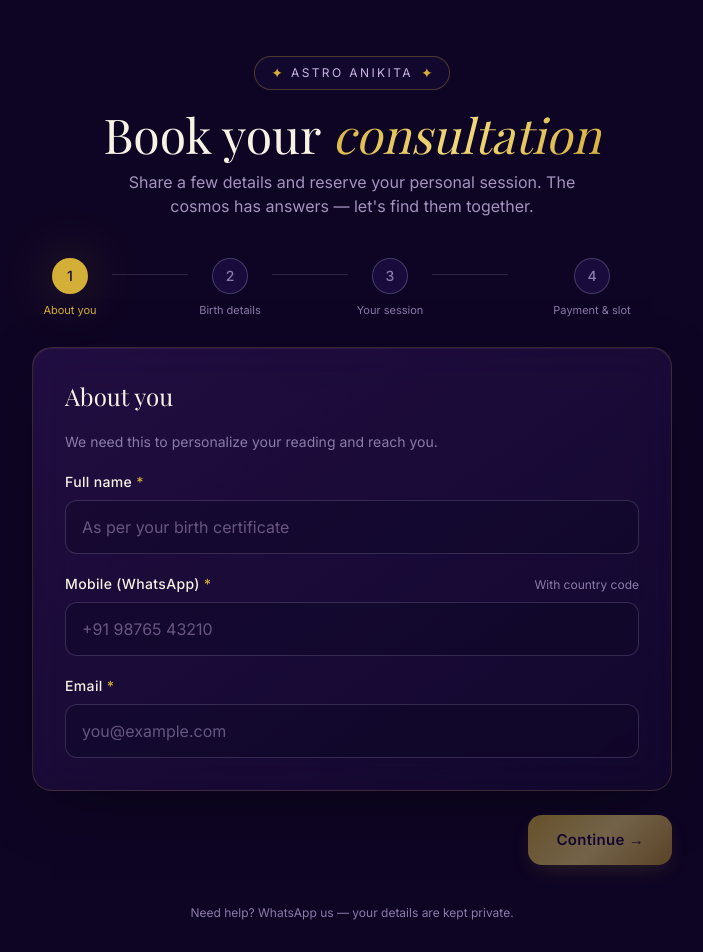
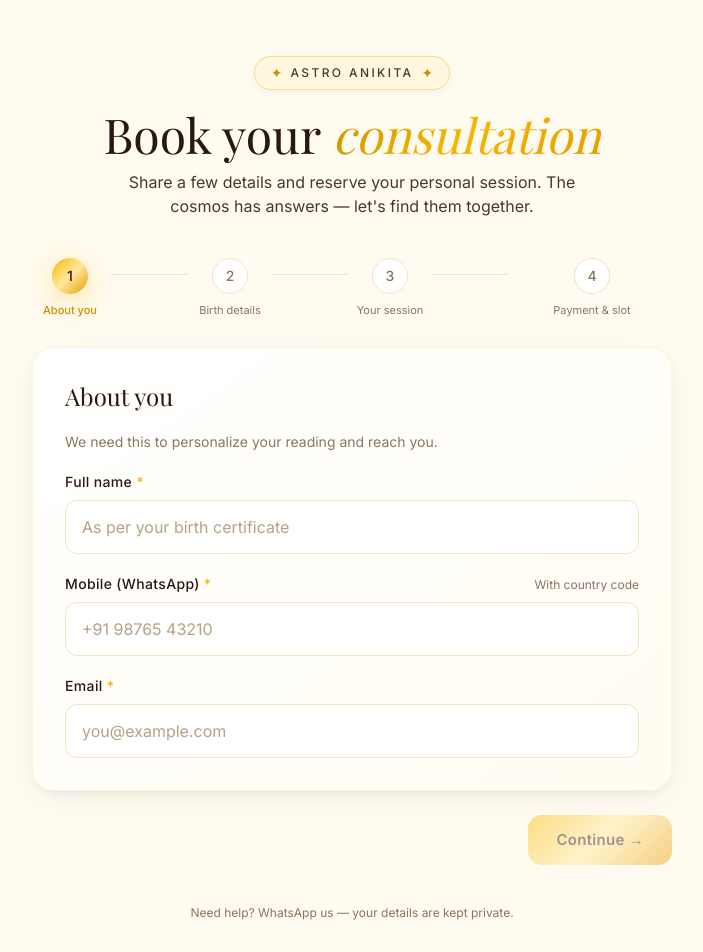
Before and after one commit to rohangupta16011-stack/astrobookingportal, a Next.js app: page / in a window 1280 px wide. Shown: the top 952 px of the page, without its empty margins (288-991 px from the left). Built offline with nearby package versions, Linux system fonts and the light colour scheme; a web font is replaced by a local one.

Commit message:
Repalette to warm yellow + white (sunlit theme)

```diff
--- a/app/globals.css
+++ b/app/globals.css
@@ -4,138 +4,122 @@
 
 html,
 body {
-  background-color: #0E0524;
-  color: #F8F2E4;
+  background-color: #FFFBF0;
+  color: #2B1810;
   -webkit-font-smoothing: antialiased;
   -moz-osx-font-smoothing: grayscale;
 }
 
-/* Animated starfield background */
-.starfield {
+/* Sunlit ambient background */
+.sunfield {
   position: fixed;
   inset: 0;
   z-index: -1;
   overflow: hidden;
   background:
-    radial-gradient(ellipse at top, rgba(91,42,153,0.4) 0%, transparent 60%),
-    radial-gradient(ellipse at bottom, rgba(61,26,120,0.3) 0%, transparent 50%),
-    linear-gradient(180deg, #0E0524 0%, #1A0B3D 50%, #0E0524 100%);
+    radial-gradient(ellipse 800px 600px at 50% -10%, rgba(255,232,155,0.6) 0%, transparent 60%),
+    radial-gradient(ellipse 600px 400px at 100% 100%, rgba(245,183,0,0.12) 0%, transparent 60%),
+    radial-gradient(ellipse 500px 400px at 0% 80%, rgba(255,245,214,0.5) 0%, transparent 70%),
+    #FFFBF0;
 }
 
-.starfield::before,
-.starfield::after {
-  content: "";
+/* Soft floating sun blobs */
+.orb {
   position: absolute;
-  inset: 0;
-  background-image:
-    radial-gradient(1px 1px at 20% 30%, #fff, transparent),
-    radial-gradient(1px 1px at 60% 70%, #fff, transparent),
-    radial-gradient(1.5px 1.5px at 50% 50%, rgba(255,255,255,0.7), transparent),
-    radial-gradient(1px 1px at 80% 10%, #fff, transparent),
-    radial-gradient(1px 1px at 90% 60%, rgba(255,255,255,0.8), transparent),
-    radial-gradient(1px 1px at 33% 80%, #fff, transparent),
-    radial-gradient(1.5px 1.5px at 15% 65%, rgba(255,255,255,0.6), transparent),
-    radial-gradient(1px 1px at 70% 25%, #fff, transparent),
-    radial-gradient(1px 1px at 45% 15%, rgba(255,255,255,0.7), transparent),
-    radial-gradient(1px 1px at 5% 45%, #fff, transparent);
-  background-size: 100% 100%;
-  background-repeat: no-repeat;
-  animation: twinkle 4s ease-in-out infinite;
+  border-radius: 50%;
+  filter: blur(70px);
+  opacity: 0.5;
+  pointer-events: none;
+  z-index: -1;
 }
 
-.starfield::after {
-  background-image:
-    radial-gradient(1px 1px at 25% 55%, rgba(212,175,55,0.5), transparent),
-    radial-gradient(1px 1px at 75% 35%, rgba(212,175,55,0.4), transparent),
-    radial-gradient(1.5px 1.5px at 40% 90%, rgba(255,255,255,0.5), transparent),
-    radial-gradient(1px 1px at 95% 85%, rgba(212,175,55,0.6), transparent);
-  background-size: 100% 100%;
-  background-repeat: no-repeat;
-  animation: twinkle 6s ease-in-out infinite reverse;
+/* Card */
+.card {
+  background: linear-gradient(145deg, #FFFFFF 0%, #FFFCF1 100%);
+  border: 1px solid #F5B70022;
+  border-radius: 22px;
+  box-shadow: 0 8px 30px -10px rgba(43,24,16,0.12), 0 2px 6px -2px rgba(43,24,16,0.06);
 }
 
-/* Glass card */
-.glass {
-  background: linear-gradient(145deg, rgba(91,42,153,0.25) 0%, rgba(26,11,61,0.35) 100%);
-  backdrop-filter: blur(20px);
-  -webkit-backdrop-filter: blur(20px);
-  border: 1px solid rgba(212,175,55,0.18);
-  border-radius: 20px;
-}
-
-/* Gold gradient text */
-.text-gold-grad {
-  background: linear-gradient(135deg, #D4AF37 0%, #F0D77A 50%, #D4AF37 100%);
+/* Sun gradient text */
+.text-sun-grad {
+  background: linear-gradient(135deg, #C99000 0%, #F5B700 50%, #E89B00 100%);
   -webkit-background-clip: text;
   background-clip: text;
   -webkit-text-fill-color: transparent;
   color: transparent;
 }
 
-/* Premium input baseline */
+/* Inputs */
 .input {
   width: 100%;
-  background: rgba(14,5,36,0.4);
-  border: 1px solid rgba(201,182,228,0.2);
+  background: #FFFFFF;
+  border: 1.5px solid #F0E4C4;
   border-radius: 12px;
   padding: 14px 16px;
   font-size: 16px;
-  color: #F8F2E4;
+  color: #2B1810;
   transition: all 0.2s ease;
 }
 
 .input::placeholder {
-  color: rgba(201,182,228,0.45);
+  color: #B5A285;
 }
 
 .input:focus {
   outline: none;
-  border-color: rgba(212,175,55,0.6);
-  background: rgba(14,5,36,0.6);
-  box-shadow: 0 0 0 3px rgba(212,175,55,0.1);
+  border-color: #F5B700;
+  box-shadow: 0 0 0 4px rgba(245,183,0,0.15);
 }
 
 .input:invalid:not(:placeholder-shown) {
-  border-color: rgba(255,107,138,0.5);
+  border-color: #E89B00;
 }
 
-/* Datepicker icon white-ish on dark */
 input[type="date"]::-webkit-calendar-picker-indicator,
 input[type="time"]::-webkit-calendar-picker-indicator {
-  filter: invert(0.8) sepia(0.5) saturate(3) hue-rotate(15deg);
+  filter: invert(0.4) sepia(1) saturate(5) hue-rotate(15deg);
   cursor: pointer;
+  opacity: 0.7;
 }
 
-/* Radio chip */
+input[type="date"]::-webkit-calendar-picker-indicator:hover,
+input[type="time"]::-webkit-calendar-picker-indicator:hover {
+  opacity: 1;
+}
+
+/* Chip selector */
 .chip {
   display: flex;
   align-items: center;
   gap: 12px;
   padding: 14px 18px;
   border-radius: 14px;
-  border: 1px solid rgba(201,182,228,0.18);
-  background: rgba(14,5,36,0.35);
+  border: 1.5px solid #F0E4C4;
+  background: #FFFFFF;
   cursor: pointer;
   transition: all 0.2s ease;
   user-select: none;
 }
 
 .chip:hover {
-  border-color: rgba(212,175,55,0.4);
-  background: rgba(91,42,153,0.25);
+  border-color: #F5B700;
+  background: #FFFCF1;
+  transform: translateY(-1px);
+  box-shadow: 0 4px 12px rgba(245,183,0,0.12);
 }
 
 .chip-active {
-  border-color: rgba(212,175,55,0.8);
-  background: linear-gradient(135deg, rgba(212,175,55,0.18) 0%, rgba(91,42,153,0.3) 100%);
-  box-shadow: 0 0 30px rgba(212,175,55,0.15);
+  border-color: #F5B700;
+  background: linear-gradient(135deg, #FFF8DC 0%, #FFFCF1 100%);
+  box-shadow: 0 4px 16px rgba(245,183,0,0.2);
 }
 
 .chip-radio-dot {
   width: 18px;
   height: 18px;
   border-radius: 50%;
-  border: 2px solid rgba(201,182,228,0.5);
+  border: 2px solid #D4C5A0;
   display: flex;
   align-items: center;
   justify-content: center;
@@ -144,7 +128,7 @@ input[type="time"]::-webkit-calendar-picker-indicator {
 }
 
 .chip-active .chip-radio-dot {
-  border-color: #D4AF37;
+  border-color: #F5B700;
 }
 
 .chip-radio-dot::after {
@@ -152,7 +136,7 @@ input[type="time"]::-webkit-calendar-picker-indicator {
   width: 8px;
   height: 8px;
   border-radius: 50%;
-  background: #D4AF37;
+  background: #F5B700;
   transform: scale(0);
   transition: transform 0.2s ease;
 }
@@ -161,10 +145,10 @@ input[type="time"]::-webkit-calendar-picker-indicator {
   transform: scale(1);
 }
 
-/* Gold button */
-.btn-gold {
-  background: linear-gradient(135deg, #D4AF37 0%, #F0D77A 50%, #B8902C 100%);
-  color: #1A0B3D;
+/* Sun button */
+.btn-sun {
+  background: linear-gradient(135deg, #F5B700 0%, #FFE89B 50%, #E89B00 100%);
+  color: #2B1810;
   font-weight: 600;
   padding: 14px 28px;
   border-radius: 14px;
@@ -173,27 +157,28 @@ input[type="time"]::-webkit-calendar-picker-indicator {
   transition: all 0.2s ease;
   font-size: 15px;
   letter-spacing: 0.3px;
-  box-shadow: 0 8px 24px -8px rgba(212,175,55,0.5);
+  box-shadow: 0 8px 24px -8px rgba(245,183,0,0.55);
 }
 
-.btn-gold:hover:not(:disabled) {
+.btn-sun:hover:not(:disabled) {
   transform: translateY(-1px);
-  box-shadow: 0 12px 28px -8px rgba(212,175,55,0.6);
+  box-shadow: 0 12px 28px -8px rgba(245,183,0,0.7);
 }
 
-.btn-gold:active:not(:disabled) {
+.btn-sun:active:not(:disabled) {
   transform: translateY(0);
 }
 
-.btn-gold:disabled {
+.btn-sun:disabled {
   opacity: 0.45;
   cursor: not-allowed;
+  box-shadow: none;
 }
 
 .btn-ghost {
   background: transparent;
-  color: #C9B6E4;
-  border: 1px solid rgba(201,182,228,0.25);
+  color: #4A3829;
+  border: 1.5px solid #F0E4C4;
   padding: 14px 24px;
   border-radius: 14px;
   cursor: pointer;
@@ -202,8 +187,9 @@ input[type="time"]::-webkit-calendar-picker-indicator {
 }
 
 .btn-ghost:hover {
-  border-color: rgba(212,175,55,0.5);
-  color: #F8F2E4;
+  border-color: #F5B700;
+  background: #FFFCF1;
+  color: #2B1810;
 }
 
 /* Step transition */
@@ -215,13 +201,3 @@ input[type="time"]::-webkit-calendar-picker-indicator {
   from { opacity: 0; transform: translateY(12px); }
   to { opacity: 1; transform: translateY(0); }
 }
-
-/* Soft floating shapes */
-.orb {
-  position: absolute;
-  border-radius: 50%;
-  filter: blur(80px);
-  opacity: 0.35;
-  pointer-events: none;
-  z-index: -1;
-}
--- a/app/layout.tsx
+++ b/app/layout.tsx
@@ -23,9 +23,9 @@ export default function RootLayout({ children }: { children: React.ReactNode })
   return (
     <html lang="en" className={`${serif.variable} ${sans.variable}`}>
       <body className="font-sans antialiased relative">
-        <div className="starfield" />
-        <div className="orb" style={{ width: 500, height: 500, background: "#5B2A99", top: -120, left: -120 }} />
-        <div className="orb" style={{ width: 420, height: 420, background: "#D4AF37", bottom: -100, right: -120 }} />
+        <div className="sunfield" />
+        <div className="orb animate-pulseSoft" style={{ width: 480, height: 480, background: "#FFE89B", top: -160, left: -120 }} />
+        <div className="orb animate-pulseSoft" style={{ width: 420, height: 420, background: "#F5B700", bottom: -120, right: -120 }} />
         {children}
       </body>
     </html>
--- a/app/page.tsx
+++ b/app/page.tsx
@@ -172,15 +172,15 @@ export default function Page() {
   return (
     <main className="min-h-screen px-4 py-8 sm:py-14 max-w-2xl mx-auto">
       <header className="text-center mb-10">
-        <div className="inline-flex items-center gap-2 px-4 py-1.5 rounded-full border border-gold/30 bg-cosmos/40 mb-5">
-          <span className="text-gold text-sm">✦</span>
-          <span className="text-xs tracking-[0.2em] uppercase text-lavender">Astro Anikita</span>
-          <span className="text-gold text-sm">✦</span>
+        <div className="inline-flex items-center gap-2 px-4 py-1.5 rounded-full border border-sun/40 bg-cream/60 backdrop-blur-sm mb-5 shadow-soft">
+          <span className="text-sunDeep text-sm">✦</span>
+          <span className="text-xs tracking-[0.2em] uppercase text-inkSoft font-medium">Astro Anikita</span>
+          <span className="text-sunDeep text-sm">✦</span>
         </div>
-        <h1 className="font-serif text-4xl sm:text-5xl text-cream leading-tight">
-          Book your <span className="text-gold-grad italic">consultation</span>
+        <h1 className="font-serif text-4xl sm:text-5xl text-ink leading-tight">
+          Book your <span className="text-sun-grad italic">consultation</span>
         </h1>
-        <p className="mt-3 text-lavender/80 text-sm sm:text-base max-w-md mx-auto">
+        <p className="mt-3 text-inkSoft text-sm sm:text-base max-w-md mx-auto">
           Share a few details and reserve your personal session. The cosmos has answers — let's find them together.
         </p>
       </header>
@@ -197,7 +197,7 @@ export default function Page() {
       </GlassCard>
 
       {error && (
-        <div className="glass border-danger/40 px-4 py-3 mb-3 text-sm text-danger">
+        <div className="card border-danger/40 px-4 py-3 mb-3 text-sm text-danger">
           {error}
         </div>
       )}
@@ -226,7 +226,7 @@ function StepAbout({
 }) {
   return (
     <div className="step-enter space-y-5">
-      <h2 className="font-serif text-2xl text-cream mb-1">About you</h2>
+      <h2 className="font-serif text-2xl text-ink mb-1">About you</h2>
       <p className="text-sm text-muted mb-5">We need this to personalize your reading and reach you.</p>
 
       <Field label="Full name" required>
@@ -271,7 +271,7 @@ function StepBirth({
 }) {
   return (
     <div className="step-enter space-y-5">
-      <h2 className="font-serif text-2xl text-cream mb-1">Birth details</h2>
+      <h2 className="font-serif text-2xl text-ink mb-1">Birth details</h2>
       <p className="text-sm text-muted mb-5">
         For an accurate chart we need your exact birth time and place.
       </p>
@@ -333,7 +333,7 @@ function StepSession({
 }) {
   return (
     <div className="step-enter space-y-6">
-      <h2 className="font-serif text-2xl text-cream mb-1">Your session</h2>
+      <h2 className="font-serif text-2xl text-ink mb-1">Your session</h2>
       <p className="text-sm text-muted">Pick what brings you here today.</p>
 
       <Field label="Consultation type" required>
@@ -363,9 +363,9 @@ function StepSession({
       </Field>
 
       {amount && (
-        <div className="rounded-2xl bg-card-grad border border-gold/25 p-5 text-center">
-          <p className="text-xs tracking-widest uppercase text-lavender/70 mb-1">Total payable</p>
-          <p className="font-serif text-3xl text-gold-grad">₹ {amount.toLocaleString("en-IN")}</p>
+        <div className="rounded-2xl bg-gradient-to-br from-cream to-surface border border-sun/40 p-5 text-center shadow-soft">
+          <p className="text-xs tracking-widest uppercase text-inkSoft mb-1">Total payable</p>
+          <p className="font-serif text-3xl text-sun-grad">₹ {amount.toLocaleString("en-IN")}</p>
           <p className="text-xs text-muted mt-2">Continue to pay & confirm your slot</p>
         </div>
       )}
@@ -384,15 +384,15 @@ function StepPayment({
 }) {
   return (
     <div className="step-enter space-y-6">
-      <h2 className="font-serif text-2xl text-cream mb-1">Payment & slot</h2>
+      <h2 className="font-serif text-2xl text-ink mb-1">Payment & slot</h2>
       <p className="text-sm text-muted">Scan the QR, upload proof, and pick your time.</p>
 
-      <div className="rounded-2xl bg-cosmos/50 border border-gold/20 p-5 text-center">
-        <p className="text-xs tracking-widest uppercase text-lavender/70">Pay this amount</p>
-        <p className="font-serif text-4xl text-gold-grad mt-1">
+      <div className="rounded-2xl bg-gradient-to-br from-cream to-surface border border-sun/30 p-5 text-center shadow-soft">
+        <p className="text-xs tracking-widest uppercase text-inkSoft">Pay this amount</p>
+        <p className="font-serif text-4xl text-sun-grad mt-1">
           ₹ {amount ? amount.toLocaleString("en-IN") : "—"}
         </p>
-        <div className="my-5 inline-block p-3 bg-cream rounded-2xl shadow-glow">
+        <div className="my-5 inline-block p-3 bg-surface rounded-2xl shadow-glow border border-sun/20">
           <Image
             src="/payment-qr.png"
             alt="Payment QR code"
@@ -465,15 +465,15 @@ function FileUpload({
       <div
         className={`rounded-2xl border-2 border-dashed p-6 text-center transition-all cursor-pointer ${
           value
-            ? "border-gold/60 bg-gold/5"
-            : "border-muted/30 hover:border-gold/40 hover:bg-cosmos/30"
+            ? "border-sun bg-cream/40"
+            : "border-border hover:border-sun hover:bg-cream/30"
         }`}
       >
         {value ? (
           <div className="flex items-center justify-center gap-3">
-            <span className="text-gold text-2xl">✓</span>
+            <span className="text-sunDeep text-2xl">✓</span>
             <div className="text-left">
-              <p className="text-sm text-cream">{value.name}</p>
+              <p className="text-sm text-ink font-medium">{value.name}</p>
               <p className="text-xs text-muted">
                 {(value.size / 1024 / 1024).toFixed(2)} MB · click to change
               </p>
@@ -481,14 +481,14 @@ function FileUpload({
           </div>
         ) : (
           <div className="space-y-2">
-            <div className="mx-auto w-12 h-12 rounded-full bg-gold/10 border border-gold/30 flex items-center justify-center text-gold">
+            <div className="mx-auto w-12 h-12 rounded-full bg-sun-grad flex items-center justify-center text-ink shadow-soft">
               <svg width="22" height="22" viewBox="0 0 24 24" fill="none" stroke="currentColor" strokeWidth="2" strokeLinecap="round" strokeLinejoin="round">
                 <path d="M21 15v4a2 2 0 0 1-2 2H5a2 2 0 0 1-2-2v-4" />
                 <polyline points="17 8 12 3 7 8" />
                 <line x1="12" y1="3" x2="12" y2="15" />
               </svg>
             </div>
-            <p className="text-sm text-cream">Click to upload screenshot</p>
+            <p className="text-sm text-ink font-medium">Click to upload screenshot</p>
             <p className="text-xs text-muted">PNG, JPG, HEIC up to 10 MB</p>
           </div>
         )}
@@ -507,19 +507,19 @@ function SuccessScreen({
   return (
     <main className="min-h-screen px-4 py-14 max-w-2xl mx-auto">
       <div className="text-center mb-8 step-enter">
-        <div className="inline-flex w-20 h-20 rounded-full bg-gold-grad items-center justify-center mb-5 shadow-glowStrong animate-float">
-          <svg width="36" height="36" viewBox="0 0 24 24" fill="none" stroke="#1A0B3D" strokeWidth="3" strokeLinecap="round" strokeLinejoin="round">
+        <div className="inline-flex w-20 h-20 rounded-full bg-sun-grad items-center justify-center mb-5 shadow-glowStrong animate-float">
+          <svg width="36" height="36" viewBox="0 0 24 24" fill="none" stroke="#2B1810" strokeWidth="3" strokeLinecap="round" strokeLinejoin="round">
             <polyline points="20 6 9 17 4 12" />
           </svg>
         </div>
-        <h1 className="font-serif text-4xl text-cream mb-2">Booking received ✦</h1>
-        <p className="text-lavender/80">
+        <h1 className="font-serif text-4xl text-ink mb-2">Booking received ✦</h1>
+        <p className="text-inkSoft">
           Thank you, {booking.fullName.split(" ")[0]}. Your consultation is being processed.
         </p>
       </div>
 
       <GlassCard className="step-enter">
-        <h2 className="font-serif text-xl text-gold mb-4">Your booking details</h2>
+        <h2 className="font-serif text-xl text-sunDeep mb-4">Your booking details</h2>
         <dl className="space-y-3 text-sm">
           <Row k="Session" v={`${booking.consultationType} · ${booking.consultationDuration}`} />
           <Row k="Date" v={booking.consultationDate} />
@@ -530,19 +530,19 @@ function SuccessScreen({
         </dl>
       </GlassCard>
 
-      <div className="glass mt-4 p-6 step-enter">
-        <h3 className="font-serif text-lg text-cream mb-3">What happens next</h3>
-        <ol className="space-y-3 text-sm text-lavender/90">
+      <div className="card mt-4 p-6 step-enter">
+        <h3 className="font-serif text-lg text-ink mb-3">What happens next</h3>
+        <ol className="space-y-3 text-sm text-inkSoft">
           <li className="flex gap-3">
-            <span className="text-gold flex-shrink-0">1.</span>
+            <span className="text-sunDeep flex-shrink-0 font-semibold">1.</span>
             <span>We'll verify your payment screenshot within a few hours.</span>
           </li>
           <li className="flex gap-3">
-            <span className="text-gold flex-shrink-0">2.</span>
+            <span className="text-sunDeep flex-shrink-0 font-semibold">2.</span>
             <span>You'll receive a WhatsApp confirmation with the exact slot details.</span>
           </li>
           <li className="flex gap-3">
-            <span className="text-gold flex-shrink-0">3.</span>
+            <span className="text-sunDeep flex-shrink-0 font-semibold">3.</span>
             <span>A confirmation email with your booking summary has been sent to {booking.email}.</span>
           </li>
         </ol>
@@ -559,9 +559,9 @@ function SuccessScreen({
 
 function Row({ k, v }: { k: string; v: string }) {
   return (
-    <div className="flex justify-between gap-4 border-b border-gold/10 pb-3 last:border-0 last:pb-0">
+    <div className="flex justify-between gap-4 border-b border-border pb-3 last:border-0 last:pb-0">
       <dt className="text-muted">{k}</dt>
-      <dd className="text-cream text-right">{v}</dd>
+      <dd className="text-ink text-right font-medium">{v}</dd>
     </div>
   );
 }
--- a/components/FormCard.tsx
+++ b/components/FormCard.tsx
@@ -3,7 +3,7 @@
 import { ReactNode } from "react";
 
 export function GlassCard({ children, className = "" }: { children: ReactNode; className?: string }) {
-  return <div className={`glass shadow-card p-6 sm:p-8 ${className}`}>{children}</div>;
+  return <div className={`card p-6 sm:p-8 ${className}`}>{children}</div>;
 }
 
 export function Field({
@@ -22,9 +22,9 @@ export function Field({
   return (
     <label className="block">
       <div className="flex items-baseline justify-between mb-2">
-        <span className="text-sm font-medium text-cream tracking-wide">
+        <span className="text-sm font-medium text-ink tracking-wide">
           {label}
-          {required && <span className="text-gold ml-1">*</span>}
+          {required && <span className="text-sun ml-1">*</span>}
         </span>
         {hint && <span className="text-xs text-muted">{hint}</span>}
       </div>
@@ -57,9 +57,9 @@ export function ChipGroup<T extends string>({
             className={`chip ${active ? "chip-active" : ""}`}
           >
             <span className="chip-radio-dot" />
-            {opt.icon && <span className="text-gold">{opt.icon}</span>}
+            {opt.icon && <span className="text-sun">{opt.icon}</span>}
             <span className="flex-1 text-left">
-              <span className="block text-cream">{opt.label}</span>
+              <span className="block text-ink font-medium">{opt.label}</span>
               {opt.sub && <span className="block text-xs text-muted mt-0.5">{opt.sub}</span>}
             </span>
           </button>
@@ -88,10 +88,10 @@ export function StepIndicator({
                 <div
                   className={`w-9 h-9 rounded-full flex items-center justify-center text-sm font-medium transition-all ${
                     done
-                      ? "bg-gold text-cosmos"
+                      ? "bg-sun-grad text-ink shadow-soft"
                       : active
-                      ? "bg-gold text-cosmos shadow-glowStrong"
-                      : "bg-cosmos border border-muted/40 text-muted"
+                      ? "bg-sun-grad text-ink shadow-glowStrong"
+                      : "bg-surface border border-border text-muted"
                   }`}
                 >
                   {done ? (
@@ -104,7 +104,7 @@ export function StepIndicator({
                 </div>
                 <span
                   className={`text-[11px] mt-2 hidden sm:block transition-colors ${
-                    active ? "text-gold" : done ? "text-cream/70" : "text-muted"
+                    active ? "text-sunDeep font-medium" : done ? "text-inkSoft" : "text-muted"
                   }`}
                 >
                   {s.label}
@@ -114,7 +114,7 @@ export function StepIndicator({
                 <div className="flex-1 h-px mx-1 mb-5 sm:mb-7">
                   <div
                     className={`h-full transition-colors ${
-                      done ? "bg-gold" : "bg-muted/25"
+                      done ? "bg-sun" : "bg-border"
                     }`}
                   />
                 </div>
@@ -141,7 +141,7 @@ export function BottomBar({
   canForward: boolean;
 }) {
   return (
-    <div className="sticky bottom-0 -mx-4 px-4 pb-4 pt-4 sm:static sm:mx-0 sm:px-0 sm:pb-0 sm:pt-2 backdrop-blur-md sm:backdrop-blur-0 bg-midnight/60 sm:bg-transparent border-t border-gold/10 sm:border-0">
+    <div className="sticky bottom-0 -mx-4 px-4 pb-4 pt-4 sm:static sm:mx-0 sm:px-0 sm:pb-0 sm:pt-2 backdrop-blur-md sm:backdrop-blur-0 bg-canvas/80 sm:bg-transparent border-t border-border sm:border-0">
       <div className="flex items-center justify-between gap-3">
         {back ? (
           <button type="button" onClick={back} className="btn-ghost">
@@ -154,7 +154,7 @@ export function BottomBar({
           type="button"
           onClick={forward}
           disabled={!canForward || submitting}
-          className="btn-gold flex items-center gap-2"
+          className="btn-sun flex items-center gap-2"
         >
           {submitting ? (
             <>
--- a/tailwind.config.ts
+++ b/tailwind.config.ts
@@ -5,49 +5,47 @@ export default {
   theme: {
     extend: {
       colors: {
-        midnight: "#0E0524",
-        cosmos: "#1A0B3D",
-        royal: "#3D1A78",
-        plum: "#5B2A99",
-        gold: "#D4AF37",
-        goldLight: "#F0D77A",
-        cream: "#F8F2E4",
-        lavender: "#C9B6E4",
-        muted: "#8A7BA8",
-        danger: "#FF6B8A",
-        success: "#7AE8A6",
+        canvas: "#FFFBF0",
+        surface: "#FFFFFF",
+        ink: "#2B1810",
+        inkSoft: "#4A3829",
+        muted: "#8A7560",
+        border: "#F0E4C4",
+        sun: "#F5B700",
+        sunLight: "#FFE89B",
+        sunDeep: "#C99000",
+        amber: "#E89B00",
+        cream: "#FFF5D6",
+        danger: "#C0392B",
+        success: "#2E7D32",
       },
       fontFamily: {
         serif: ["var(--font-serif)", "Georgia", "serif"],
         sans: ["var(--font-sans)", "Inter", "system-ui", "sans-serif"],
       },
       backgroundImage: {
-        "gold-grad": "linear-gradient(135deg, #D4AF37 0%, #F0D77A 50%, #B8902C 100%)",
-        "midnight-grad": "linear-gradient(180deg, #0E0524 0%, #1A0B3D 50%, #0E0524 100%)",
-        "card-grad": "linear-gradient(145deg, rgba(91,42,153,0.25) 0%, rgba(26,11,61,0.35) 100%)",
+        "sun-grad": "linear-gradient(135deg, #F5B700 0%, #FFE89B 50%, #E89B00 100%)",
+        "canvas-grad": "radial-gradient(ellipse at top, #FFF5D6 0%, #FFFBF0 60%, #FFFFFF 100%)",
+        "card-grad": "linear-gradient(145deg, #FFFFFF 0%, #FFFCF1 100%)",
       },
       boxShadow: {
-        glow: "0 0 40px rgba(212,175,55,0.15)",
-        glowStrong: "0 0 60px rgba(212,175,55,0.3)",
-        card: "0 20px 60px -20px rgba(0,0,0,0.5), inset 0 1px 0 rgba(255,255,255,0.06)",
+        glow: "0 0 40px rgba(245,183,0,0.18)",
+        glowStrong: "0 8px 30px rgba(245,183,0,0.35)",
+        card: "0 8px 30px -10px rgba(43,24,16,0.12), 0 2px 6px -2px rgba(43,24,16,0.06)",
+        soft: "0 2px 8px rgba(43,24,16,0.05)",
       },
       animation: {
-        twinkle: "twinkle 4s ease-in-out infinite",
         float: "float 8s ease-in-out infinite",
-        shimmer: "shimmer 3s linear infinite",
+        pulseSoft: "pulseSoft 4s ease-in-out infinite",
       },
       keyframes: {
-        twinkle: {
-          "0%, 100%": { opacity: "0.2" },
-          "50%": { opacity: "1" },
-        },
         float: {
           "0%, 100%": { transform: "translateY(0px)" },
           "50%": { transform: "translateY(-10px)" },
         },
-        shimmer: {
-          "0%": { backgroundPosition: "-200% 0" },
-          "100%": { backgroundPosition: "200% 0" },
+        pulseSoft: {
+          "0%, 100%": { opacity: "0.5" },
+          "50%": { opacity: "0.8" },
         },
       },
     },
```
Also changed, not shown: .claude/settings.local.json (added).
